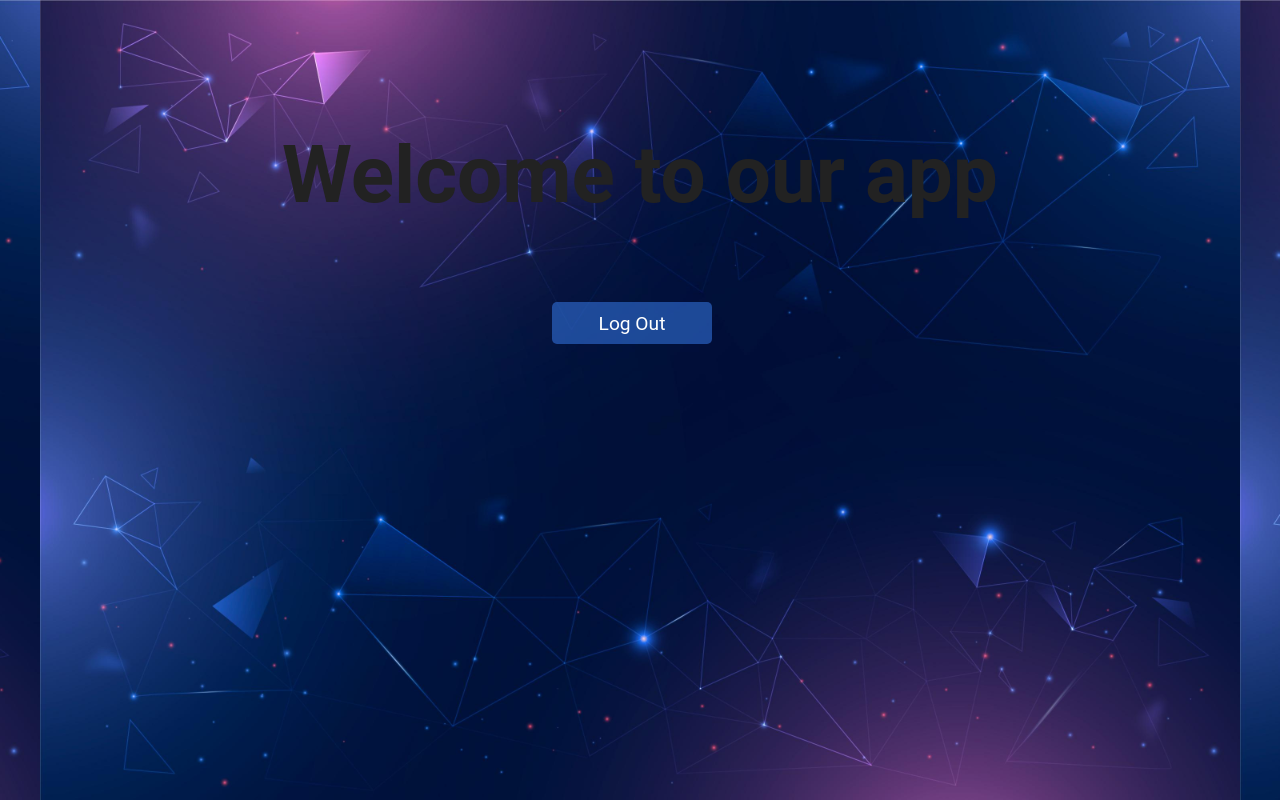
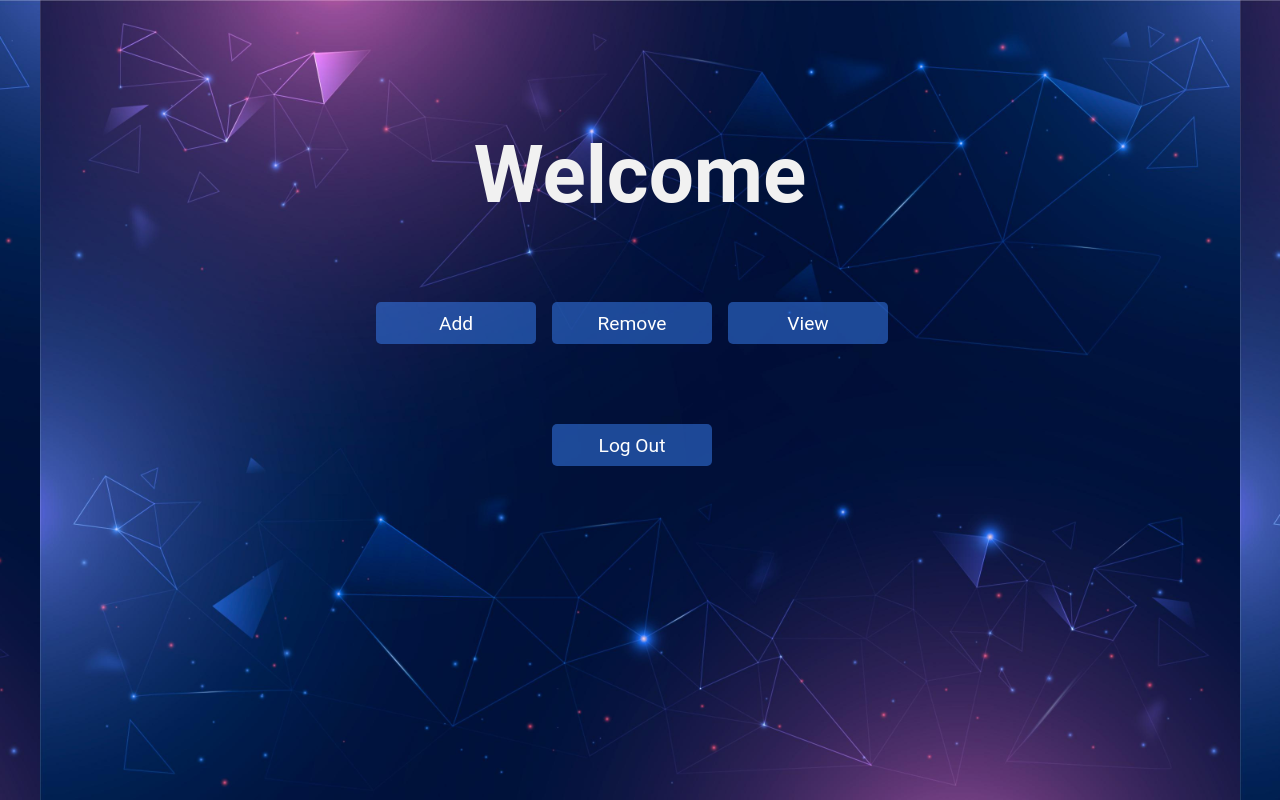
Before and after one commit to HaoPham23/zkSalary, a React (Create React App) app: page /home in a window 1280 px wide. Built offline with nearby package versions, Linux system fonts and the light colour scheme.

Commit message:
Modify HomePage

```diff
--- a/src/components/pages/HomePage.tsx
+++ b/src/components/pages/HomePage.tsx
@@ -1,10 +1,46 @@
-import React from 'react';
-import { Link } from 'react-router-dom';
+import React, { useState } from 'react';
+import { Link, Navigate } from 'react-router-dom';
+import '../../App.css';
 
 const HomePage: React.FC = () => {
+  // const [formEmployer, setFormEmployer] = useState({
+  //   name: '',
+  //   identifier: '',
+  //   salary: '',
+  //   });
+  // const handleChange = (e: React.ChangeEvent<HTMLInputElement>) => {
+  //   const { name, value } = e.target;
+  //   setFormEmployer((prevData) => ({
+  //   ...prevData,
+  //   [name]: value,
+  //   }));
+  // };
+  // const handleSubmit = async (e: React.FormEvent<HTMLFormElement>) => {
+  //   e.preventDefault();
+  //   console.log(formEmployer);
+  //   // const { identifier, lower, upper, proof, publicSignals} = formVerify;
+  //   const {name, identifier, salary} = formEmployer;
+  // } Move to AddPage or sth
   return (
     <div className="text-center">
-      <h1 className="main-title home-page-title">Welcome to our app</h1>
+      <h1 className="main-title">Welcome</h1>
+      <div className="buttons text-center">
+        <Link to="add">
+          <button className="primary-button" id="reg_btn">
+            <span>add </span>
+          </button>
+        </Link>
+        <Link to="remove">
+          <button className="primary-button" id="reg_btn">
+            <span>remove </span>
+          </button>
+        </Link>
+        <Link to="view">
+          <button className="primary-button" id="reg_btn">
+            <span>view </span>
+          </button>
+        </Link>
+      </div>
       <Link to="/">
         <button className="primary-button">Log out</button>
       </Link>
--- a/src/components/pages/LoginPage.tsx
+++ b/src/components/pages/LoginPage.tsx
@@ -1,22 +1,46 @@
-import React from 'react';
-import { Link } from 'react-router-dom';
+import React, { useState } from 'react';
+import { Link, useNavigate } from 'react-router-dom';
 
 import '../../App.css';
 
 const SignInPage: React.FC = () => {
+  const navigate = useNavigate();
+  const [formLogin, setFormLogin] = useState({
+    company: '',
+    password: '',
+    });
+  const [isValid, setIsValid] = useState(false);
+  const handleChange = (e: React.ChangeEvent<HTMLInputElement>) => {
+    const { name, value } = e.target;
+    setFormLogin((prevData) => ({
+    ...prevData,
+    [name]: value,
+    }));
+  };
+  const handleSubmit = async (e: React.FormEvent<HTMLFormElement>) => {
+    e.preventDefault();
+    console.log(formLogin);
+    if (formLogin.company === 'VNG' && formLogin.password === '1') {
+      setIsValid(true);
+    }
+    if (isValid === true) {
+      navigate('/home');
+    }
+    // const { identifier, lower, upper, proof, publicSignals} = formVerify;
+  }
   return (
     <div className="text-center">
       <h2 className="main-title">Sign In</h2>
-      <form action="/home">
+      <form action="/home" onSubmit={handleSubmit} >
         <p>
           <label>Company</label>
           <br />
-          <input type="text" name="company" required />
+          <input type="text" name="company" value={formLogin.company} onChange={handleChange} required />
         </p>
         <p>
           <label>Password</label>
           <br />
-          <input type="password" name="password" required />
+          <input type="password" name="password" value={formLogin.password} onChange={handleChange} required />
         </p>
         <p>
           <button id="sub_btn" type="submit">Login</button>
```
